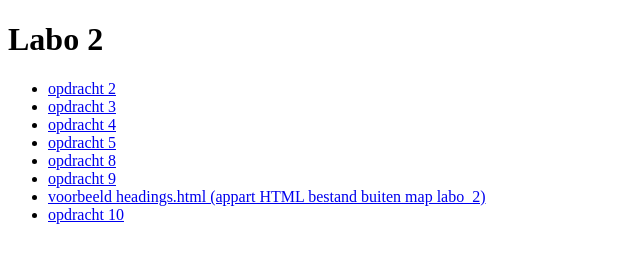
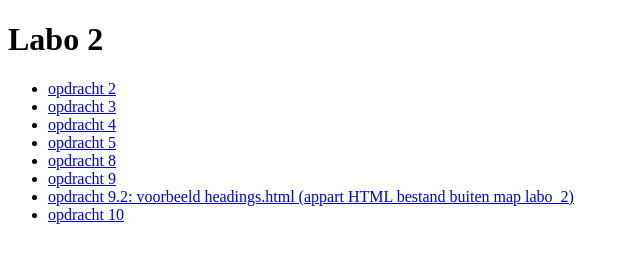
Before and after one commit to SanderVandeputte/webdevelopment, a plain HTML site: page labo_2/labo_2.html in a window 1280 px wide. Shown: the whole page, without its empty margins (0-640 px from the left). Drawn offline with Linux system fonts and the light colour scheme.

Commit message:
naamveranderin

```diff
--- a/labo_2/labo_2.html
+++ b/labo_2/labo_2.html
@@ -13,7 +13,7 @@
         <li><a href="opdracht_5.html"> opdracht 5</a></li>
         <li><a href="opdracht_8.html"> opdracht 8</a></li>
         <li><a href="opdracht_9.html"> opdracht 9</a></li>
-        <li><a href="../voorbeeld headings.html"> voorbeeld headings.html (appart HTML bestand buiten map labo_2)</a></li>  <!--    ../ = één map omhoog in mappenstructuur.(van labo_2 naar gewoon map webdevelopment (alles)    -->
+        <li><a href="../voorbeeld headings.html"> opdracht 9.2: voorbeeld headings.html (appart HTML bestand buiten map labo_2)</a></li>  <!--    ../ = één map omhoog in mappenstructuur.(van labo_2 naar gewoon map webdevelopment (alles)    -->
         <li><a href="opdracht_10.html"> opdracht 10</a></li>
 
 
```
